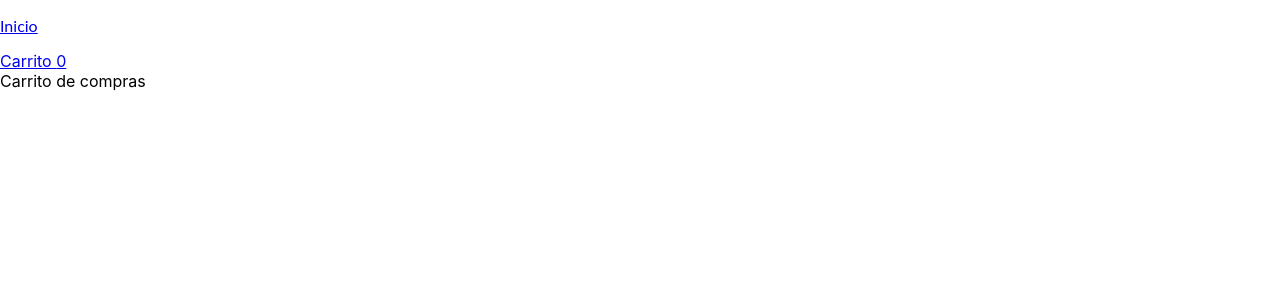
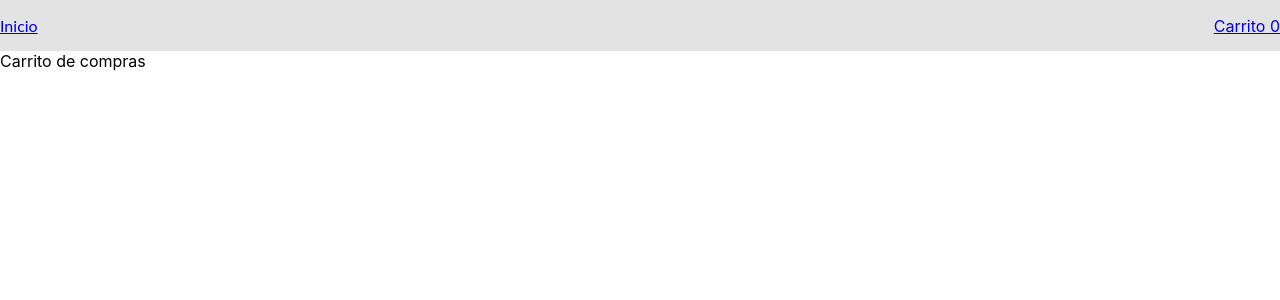
Before and after one commit to angelinamartino/idea, a React (Create React App) app: page /cart in a window 1280 px wide. Shown: the top 300 px of the page. Built offline with nearby package versions, Linux system fonts and the light colour scheme.

Commit message:
actualizo componentes

```diff
--- a/src/App.js
+++ b/src/App.js
@@ -5,8 +5,8 @@ import ItemDetailContainer from "./components/itemDetailContainer/itemDetailCont
 import { Switch, Route, BrowserRouter } from "react-router-dom";
 import CartContextProvider from "./components/Context/Context";
 import Cart from './components/cart/cart';
-import { Layout } from './components/layout/layout'
-
+import Layout from './components/layout/layout'
+import Footer from './components/footer/footer'
 
 
 function App() {
@@ -16,13 +16,13 @@ function App() {
 <div>
       <CartContextProvider>
         <BrowserRouter>
-          <Layout>
-          </Layout>
-        <Switch>
-            <Route exact path="/" component={ItemListContainer} />
-            <Route path="/itemdetail/:id" component={ItemDetailContainer} />
-            <Route path="/cart" component={Cart} />
-          </Switch>
+          <Layout/>
+            <Switch>
+              <Route exact path="/" component={ItemListContainer} />
+              <Route path="/itemdetail/:id" component={ItemDetailContainer} />
+              <Route path="/cart" component={Cart} />
+            </Switch>
+          <Footer/>
         </BrowserRouter>
       </CartContextProvider>
     </div>
--- /dev/null
+++ b/src/components/User/user.js
@@ -0,0 +1,6 @@
+const user = {
+    name: 'Angelina Martino',
+    avatar: 'https://unsplash.com/photos/XR6o0Gb5kSU',
+}
+
+    export default user;
--- a/src/components/footer/footer.js
+++ b/src/components/footer/footer.js
@@ -1,9 +1,13 @@
 import '../footer/footer.css';
 
-export const footer = () => {
+const Footer = () => {
   return(
     <section>
+      <ul>
 
+      </ul>
     </section>
   )
 }
+
+export default Footer;
--- a/src/components/header/header.js
+++ b/src/components/header/header.js
@@ -2,7 +2,6 @@ import { NavMenu } from "../navbar/navbar"
 
 const Header = () => {
     return (
-
     <NavMenu/>
 
     )
--- a/src/components/layout/layout.js
+++ b/src/components/layout/layout.js
@@ -6,4 +6,4 @@ const Layout = ({children}) => {
     )
 };
 
-export { Layout };
+export default Layout;
--- a/src/components/navbar/navbar.js
+++ b/src/components/navbar/navbar.js
@@ -2,22 +2,18 @@ import React,{useContext, useEffect, useState} from "react";
 import './navbar.css';
 import { Link } from "react-router-dom";
 import { CartContext } from "../Context/Context";
-
+import user from "../../components/User/user"
 
 function NavMenu() {
   const [products, productsCount, addProduct, delProduct, getGrandTotal] = useContext(CartContext);
 
   return (
-    <div>
-      <Link to={"/"}>
-      <p>Inicio</p>
-      </Link>
-      <Link to={'/cart'}>
-      Carrito <span>{productsCount()}</span>
-      </Link>
+    <div className="navbar">
+      <Link to={"/"}> <p>Inicio</p> </Link>
+      <Link to={'/cart'}> Carrito <span> {productsCount()}</span></Link>
     </div>
 
-  );
+  )  ;
 }
 
 export {NavMenu};
```
Also changed, not shown: src/components/User/user.css (added).
